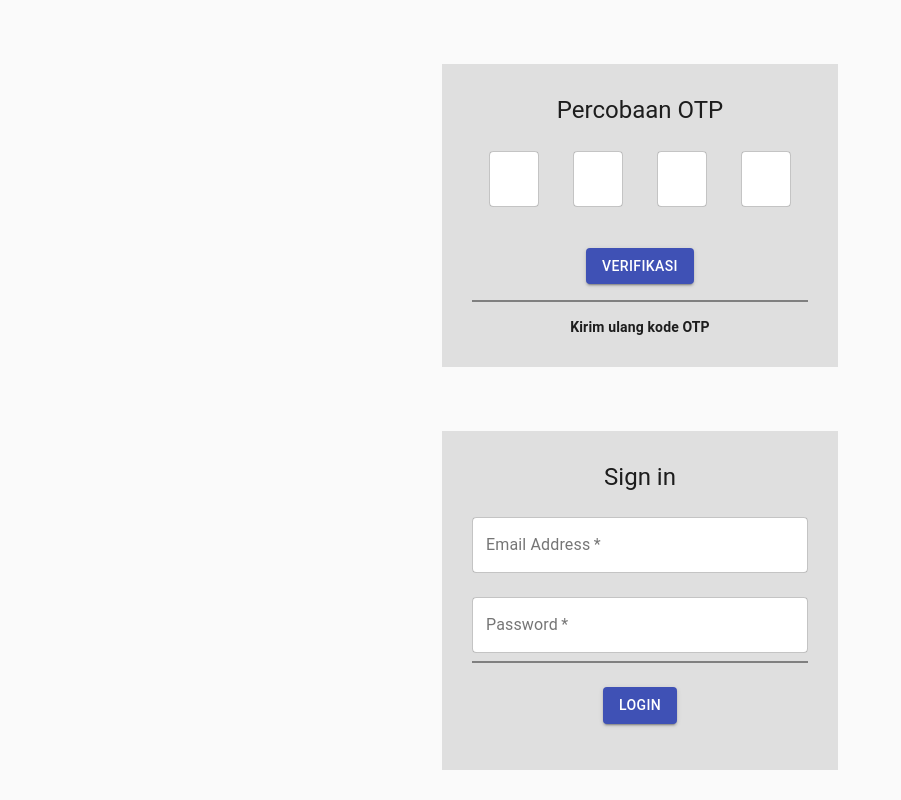
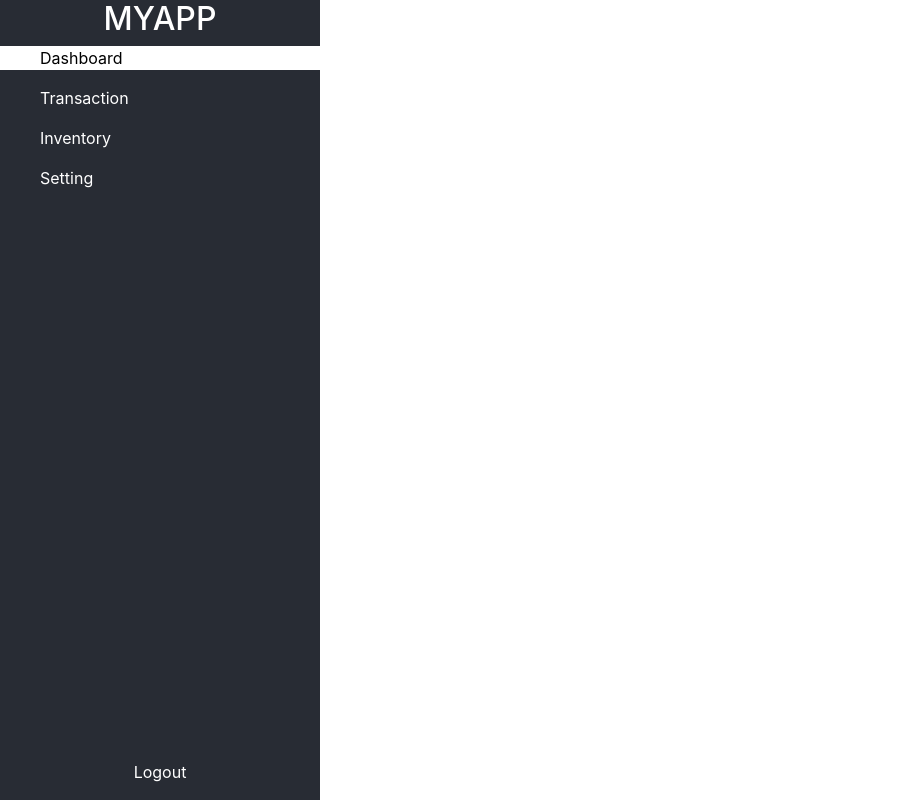
Before and after one commit to abamakbar07/companyFE, a React (Create React App) app: page / in a window 1280 px wide. Shown: the top 800 px of the page, without its empty margins (0-901 px from the left). Built offline with nearby package versions, Linux system fonts and the light colour scheme.

Commit message:
setup sidebar

```diff
--- a/package.json
+++ b/package.json
@@ -8,7 +8,9 @@
     "@testing-library/jest-dom": "^5.11.10",
     "@testing-library/react": "^11.2.5",
     "@testing-library/user-event": "^12.8.3",
+    "bootstrap": "^4.6.0",
     "react": "^17.0.2",
+    "react-bootstrap": "^1.5.2",
     "react-dom": "^17.0.2",
     "react-scripts": "4.0.3",
     "web-vitals": "^1.1.1"
--- a/src/App.css
+++ b/src/App.css
@@ -1,3 +1,7 @@
+:root {
+  --main-color: #61dafb;
+}
+
 .App {
   text-align: center;
 }
@@ -36,3 +40,38 @@
     transform: rotate(360deg);
   }
 }
+
+.Sidebar {
+  background: #282c34;
+  height: 100vh;
+}
+
+.MainContent {
+  text-align: left;
+}
+
+.MainContent ul {
+  list-style: none;
+}
+
+.MainContent ul:hover {
+  cursor: pointer;
+  background-color: var(--main-color);
+  color: black;
+}
+
+.MainContentActive {
+  background-color: white;
+  color: black
+}
+
+.MainFooter {
+  bottom: 0;
+  position: absolute;
+}
+
+.MainFooter:hover {
+  cursor: pointer;
+  background-color: var(--main-color);
+  color: black;
+}
--- a/src/App.js
+++ b/src/App.js
@@ -1,4 +1,6 @@
 import './App.css';
+import 'bootstrap/dist/css/bootstrap.min.css';
+import Dashboard from './pages/home/dashboard/Dashboard';
 import Auth from './pages/landingpage/auth/Auth';
 import Login from './pages/landingpage/login/Login'
 import Signup from './pages/landingpage/signup/Signup';
@@ -6,9 +8,12 @@ import Signup from './pages/landingpage/signup/Signup';
 function App() {
   return (
     <div className="App">
-      <Auth />
+      <Dashboard />
+
+      {/* <Auth />
       <Login />
-      <Signup />
+      <Signup /> */}
+
     </div>
   );
 }
--- /dev/null
+++ b/src/pages/home/components/Sidebar.js
@@ -0,0 +1,36 @@
+import React, { useState } from 'react'
+
+const Sidebar = () => {
+   const [mainContent, setMainContent] = useState("dashboard");
+
+   const clickMainContent = (e) => {
+      setMainContent(e)
+   }
+
+   return (
+     <div className="col-sm-3 p-0">
+       <div className="Sidebar text-white">
+         <div className="MainHeader">
+           <h2>MYAPP</h2>
+         </div>
+
+         <div className="MainContent">
+           <ul className={mainContent == "dashboard" ? "MainContentActive" : "d-block"}
+               onClick={(e) => clickMainContent("dashboard")}>Dashboard</ul>
+           <ul className={mainContent == "transaction" ? "MainContentActive" : "d-block"}
+               onClick={(e) => clickMainContent("transaction")}>Transaction</ul>
+           <ul className={mainContent == "inventory" ? "MainContentActive" : "d-block"}
+               onClick={(e) => clickMainContent("inventory")}>Inventory</ul>
+           <ul className={mainContent == "setting" ? "MainContentActive" : "d-block"}
+               onClick={(e) => clickMainContent("setting")}>Setting</ul>
+         </div>
+
+         <div className="MainFooter container">
+           <p>Logout</p>
+         </div>
+       </div>
+     </div>
+   );
+}
+
+export default Sidebar
--- /dev/null
+++ b/src/pages/home/dashboard/Dashboard.js
@@ -0,0 +1,12 @@
+import React from 'react'
+import Sidebar from '../components/Sidebar'
+
+const Dashboard = () => {
+   return (
+      <div className="dashboard">
+         <Sidebar />
+      </div>
+   )
+}
+
+export default Dashboard
```
Also changed, not shown: src/pages/home/components/Header.js (added, +11 -0 lines), 1 other file (tests, documents, lock files or other folders).
